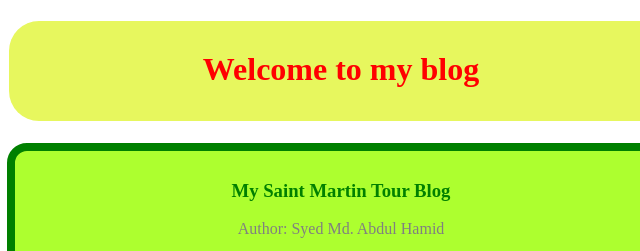
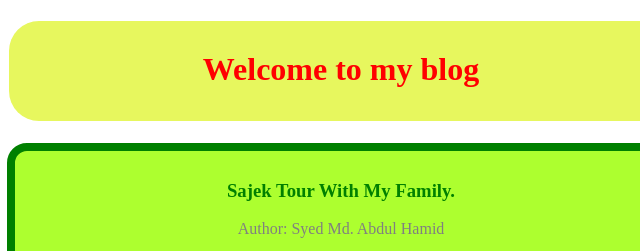
Before and after one commit to SMhamidAzad/my-third-repo, a plain HTML site: page index.html in a window 1280 px wide. Shown: the top 251 px of the page, 299-939 px from the left. Drawn offline with Linux system fonts and the light colour scheme.

Commit message:
Update index.html

```diff
--- a/index.html
+++ b/index.html
@@ -41,7 +41,7 @@
 <body>
     <h1 class="blog-title">Welcome to my blog</h1>
     <div class="blog">
-        <h3>My Saint Martin Tour Blog</h3>
+        <h3>Sajek Tour With My Family.</h3>
         <span>Author: Syed Md. Abdul Hamid</span>
         <p>Lorem ipsum, dolor sit amet consectetur adipisicing elit. Beatae, velit aliquam! Consequatur aliquid eos, fugiat voluptatum delectus voluptatibus minus. Accusantium repellat reiciendis voluptatum ea impedit at expedita unde dicta ad harum sapiente provident excepturi molestiae laudantium eaque asperiores inventore totam earum a quo, assumenda, ab minus? Optio officiis nobis facilis voluptatem ad sit repudiandae aliquam saepe at quod nam fugit est magni neque recusandae, possimus modi vero ipsum? Est itaque dolorum sed fugit! Laudantium expedita ex rerum? Praesentium, quam. Incidunt? Lorem, ipsum dolor sit amet consectetur adipisicing elit. Molestiae vero vitae ipsa maxime in recusandae earum molestias sint cupiditate corrupti?</p>
     </div>
```
